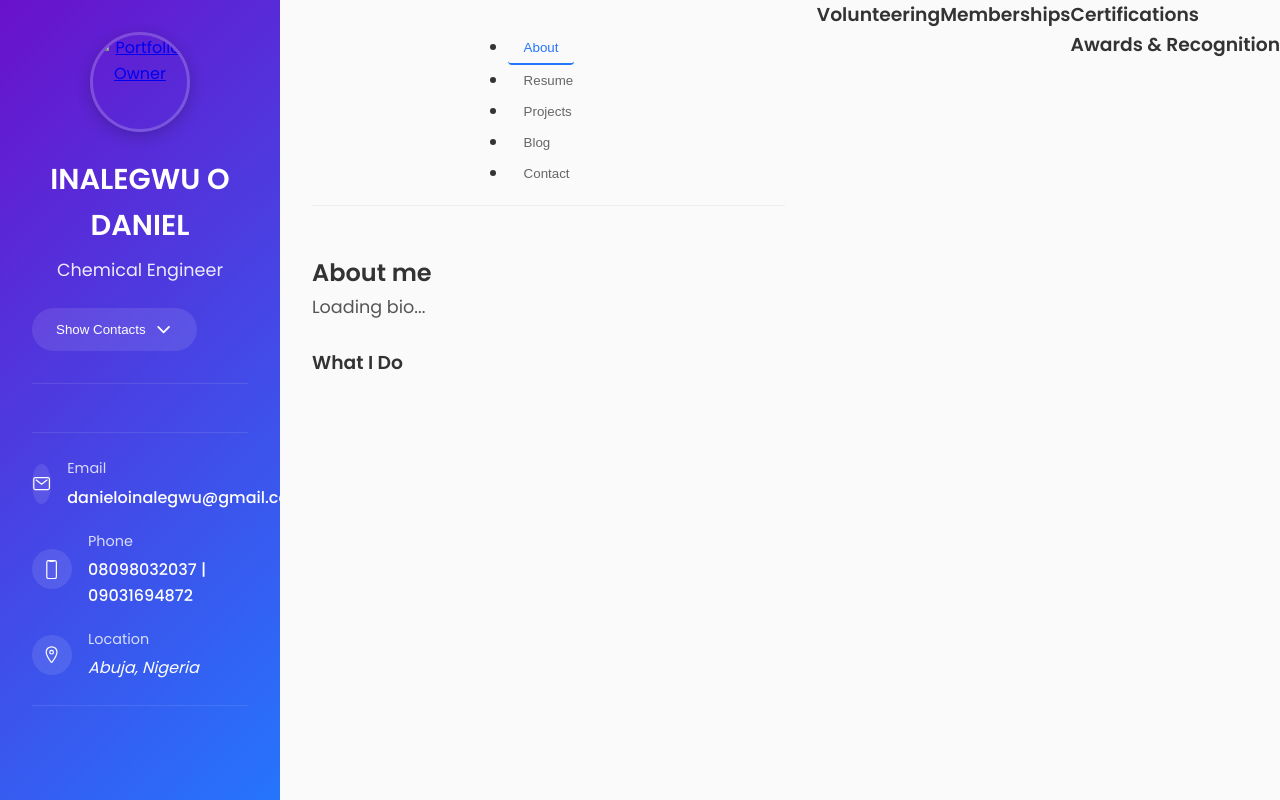
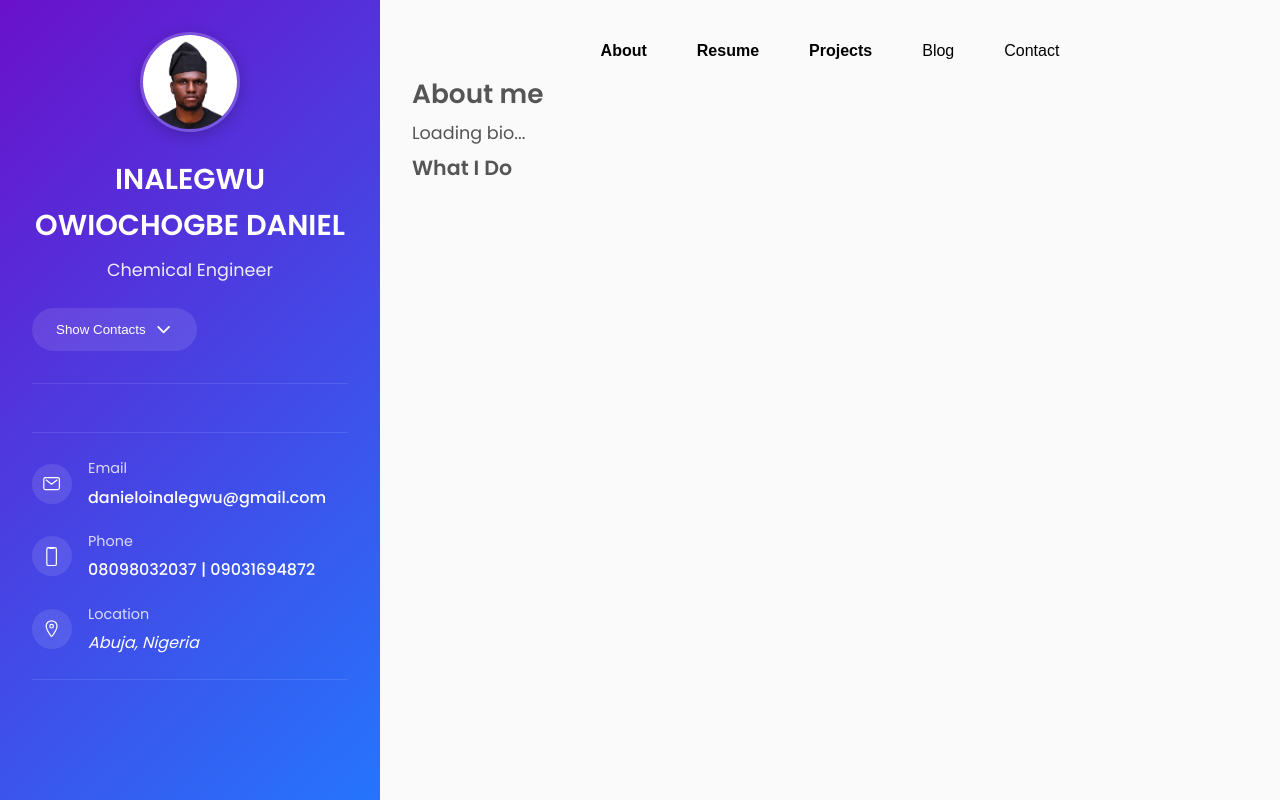
Before and after one commit to dinalegw/My_Portfolio, a plain HTML site: page index.html in a window 1280 px wide. Drawn offline with nearby package versions, Linux system fonts and the light colour scheme.

Commit message:
Fix: Correct name in sidebar, update title, and ensure all personal data is properly displayed

```diff
--- a/css/style.css
+++ b/css/style.css
@@ -22,7 +22,7 @@ main {
 
 /* Sidebar Styles */
 .sidebar {
-  width: 280px;
+  width: 380px;
   background: linear-gradient(135deg, #6a11cb 0%, #2575fc 100%);
   color: white;
   padding: 2rem;
@@ -180,12 +180,12 @@ main {
 /* Main Content */
 .main-content {
   flex: 1;
-  margin-left: 280px;
+  margin-left: 380px;
   padding: 2rem;
-  width: calc(100% - 280px);
+  width: calc(100% - 380px);
 }
 
-/* Navbar */
+/* Navbar
 .navbar {
   display: flex;
   justify-content: center;
@@ -205,6 +205,10 @@ main {
   font-weight: 500;
   transition: all 0.3s ease;
   position: relative;
+  display: flex;
+  align-items: center;
+  justify-content: space-between;
+  justify-content: center;
 }
 
 .navbar-link:hover {
@@ -214,9 +218,40 @@ main {
 .navbar-link.active {
   color: #2575fc;
   border-bottom: 2px solid #2575fc;
+} */
+
+/* Pages */
+
+
+.navbar-list {
+  display: flex;
+  list-style: none;
+  gap: 20px;
+  justify-content: center;
+  align-items: center;
+  padding: 0;
 }
 
-/* Pages */
+
+.navbar-item {
+  padding: 0;
+  margin: 0;
+  list-style: none;
+}
+
+
+.navbar-link {
+  background: none;
+  border: none;
+  cursor: pointer;
+  padding: 10px 15px;
+  font-size: 1rem;
+}
+
+.navbar-link.active {
+  font-weight: bold;
+}
+
 article {
   display: none;
   animation: fadeIn 0.5s ease;
@@ -224,15 +259,6 @@ article {
 
 article.active {
   display: block;
-}
-
-@keyframes fadeIn {
-  from { opacity: 0; transform: translateY(20px); }
-  to { opacity: 1; transform: translateY(0); }
-}
-
-/* About Section */
-.about-text p {
   font-size: 1.1rem;
   line-height: 1.8;
   margin-bottom: 1.5rem;
--- a/index.html
+++ b/index.html
@@ -21,11 +21,11 @@
 <div class="sidebar-info">
 <a href="./assets/images/my-avatar.jpg" target="_blank" rel="noopener noreferrer" title="Click me!" id="avatar-link">
 <figure class="avatar-box">
-<img class="thumbnail" src="./assets/images/jvc-image.png" alt="Portfolio Owner" width="80"/>
+<img class="thumbnail" src="./WhatsApp Image 2026-05-06 at 7.41.57 PM.jpeg" alt="Portfolio Owner" width="80"/>
 </figure>
 </a>
 <div class="info-content">
-<h1 class="name" title="Portfolio Owner">INALEGWU O DANIEL</h1>
+<h1 class="name" title="Portfolio Owner">INALEGWU OWIOCHOGBE DANIEL</h1>
 <p class="title">Chemical Engineer</p>
 </div>
 <button class="info_more-btn" data-sidebar-btn>
@@ -65,11 +65,11 @@
 <div class="main-content">
 <nav class="navbar">
 <ul class="navbar-list">
-<li class="navbar-item"><button class="navbar-link active" data-nav-link>About</button></li>
-<li class="navbar-item"><button class="navbar-link" data-nav-link>Resume</button></li>
-<li class="navbar-item"><button class="navbar-link" data-nav-link>Projects</button></li>
-<li class="navbar-item"><button class="navbar-link" data-nav-link>Blog</button></li>
-<li class="navbar-item"><button class="navbar-link" data-nav-link>Contact</button></li>
+<ul class="navbar-item"><button class="navbar-link active" data-nav-link>About</button></ul>
+<ul class="navbar-item"><button class="navbar-link active" data-nav-link>Resume</button></ul>
+<ul class="navbar-item"><button class="navbar-link active" data-nav-link>Projects</button></ul>
+<ul class="navbar-item"><button class="navbar-link" data-nav-link>Blog</button></ul>
+<ul class="navbar-item"><button class="navbar-link" data-nav-link>Contact</button></ul>
 </ul>
 </nav>
 <article class="about active" data-page="about">
@@ -122,7 +122,7 @@
         </div>
         </div>
         </section>
-        <section>
+        <!-- <section>
         <h3 class="h3 service-title">Volunteering</h3>
         <ul class="volunteering-list content-card">
         <div class="skeleton-container skeleton-volunteering" aria-live="polite" aria-label="Loading volunteering content" role="status">
@@ -145,8 +145,8 @@
         </div>
         <div class="actual-content" style="display: none"></div>
         </ul>
-        </section>
-        <section>
+         </section> -->
+        <!-- <section>
 <h3 class="h3 service-title h3-awards">Certifications</h3>
 <ul class="award-list">
 <div class="skeleton-container skeleton-awards">
@@ -231,7 +231,7 @@
 </div>
 <div class="actual-content" style="display: none"></div>
 </ul>
-</section>
+</section> -->
 </article>
 <article class="contact" data-page="contact">
 <header><h2 class="h2 article-title">Contact</h2></header>
```
Also changed, not shown: WhatsApp Image 2026-05-06 at 7.41.57 PM.jpeg (added).
